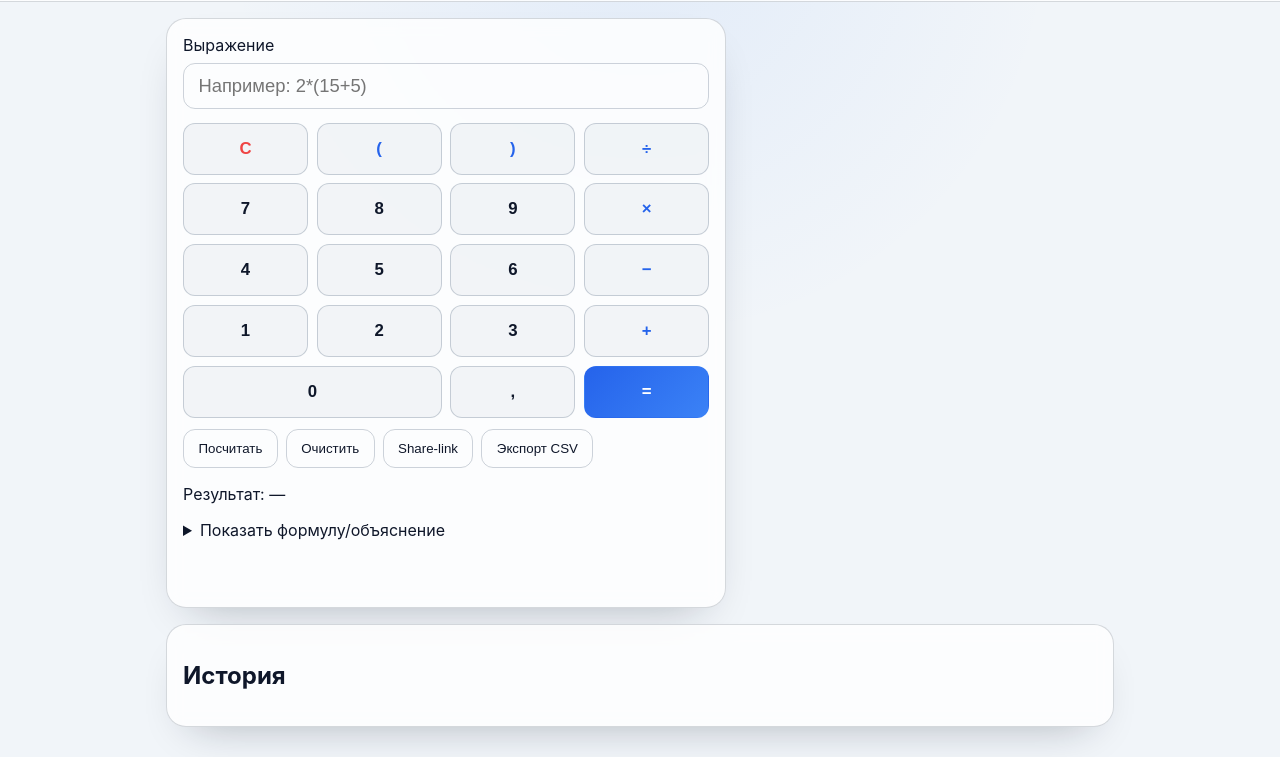
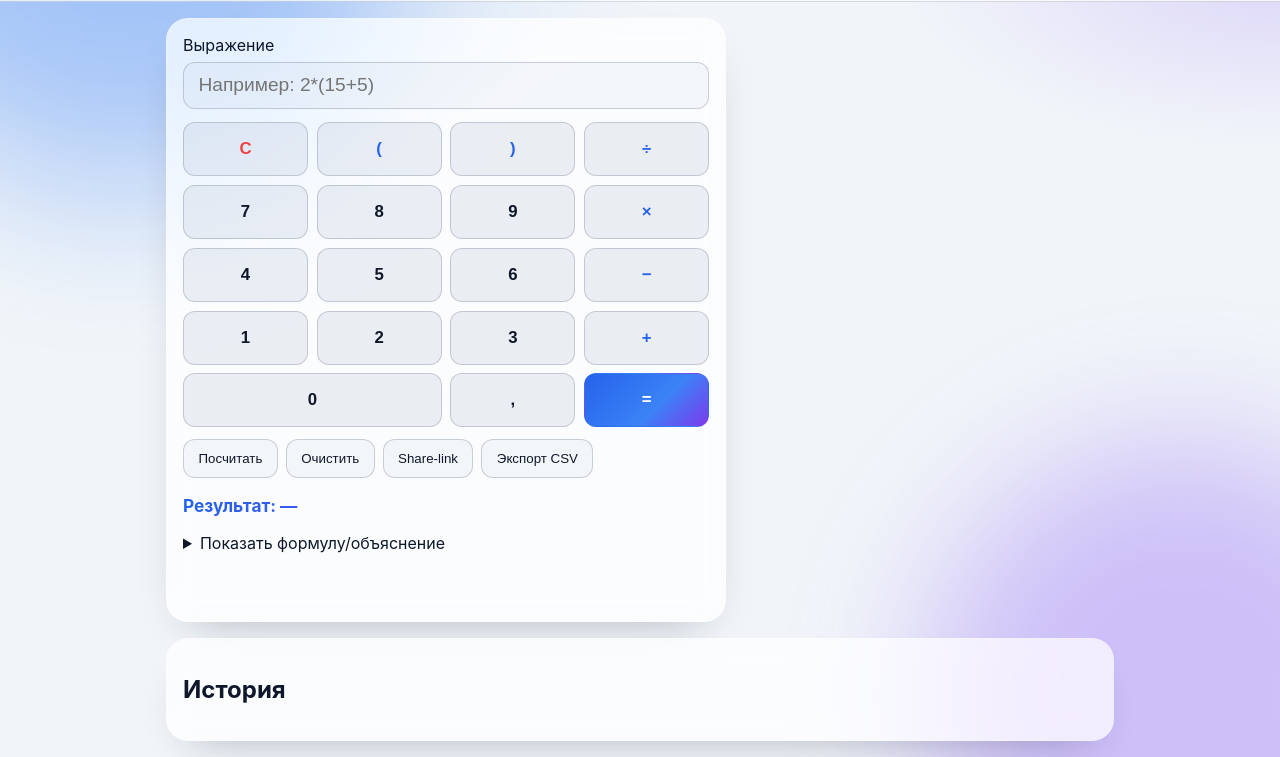
Before and after one commit to Mil1n/Calculator, a plain HTML site: page index.html in a window 1280 px wide. Shown: the part 72-829 px from the top of the page. Drawn offline with Linux system fonts and the light colour scheme.

Commit message:
Redesign UI with modern glassmorphism and animations (#2)

```diff
--- a/app.js
+++ b/app.js
@@ -41,6 +41,7 @@ function evaluate(){
     if (!Number.isFinite(result)) throw new Error('Результат не является конечным числом.');
     const rendered = fmt(result);
     $('result').textContent = `Результат: ${rendered}`;
+    $('result').animate([{transform:'scale(1)'},{transform:'scale(1.06)'},{transform:'scale(1)'}],{duration:320,easing:'ease-out'});
     $('explain').textContent = `${note}\n${explain(raw)}`.trim();
     state.history.unshift({expr: raw, result: rendered});
     saveHistory(); renderHistory();
--- a/styles.css
+++ b/styles.css
@@ -1,16 +1,18 @@
 :root {
   --bg:#f1f5f9;
   --fg:#0f172a;
-  --card:#ffffffcc;
+  --card:rgba(255,255,255,.72);
   --accent:#2563eb;
+  --accent-2:#7c3aed;
   --muted:#64748b;
   --shadow:0 20px 45px -25px #0f172a55;
 }
 :root.dark {
   --bg:#020617;
   --fg:#e2e8f0;
-  --card:#0b1220cc;
+  --card:rgba(11,18,32,.72);
   --accent:#60a5fa;
+  --accent-2:#a78bfa;
   --muted:#94a3b8;
   --shadow:0 20px 45px -25px #000;
 }
@@ -18,9 +20,34 @@
 body {
   margin:0;
   font-family:Inter,system-ui,sans-serif;
-  background:radial-gradient(circle at top, #3b82f615, transparent 40%), var(--bg);
   color:var(--fg);
+  background:
+    radial-gradient(70vw 50vh at 15% 0%, #3b82f62e, transparent 55%),
+    radial-gradient(60vw 45vh at 100% 5%, #8b5cf633, transparent 50%),
+    var(--bg);
+  min-height: 100vh;
+  overflow-x:hidden;
 }
+body::before,
+body::after{
+  content:"";
+  position:fixed;
+  width:40vmax;
+  height:40vmax;
+  border-radius:50%;
+  filter:blur(70px);
+  z-index:-1;
+  opacity:.35;
+  animation: floatBlob 14s ease-in-out infinite;
+}
+body::before{ background:#3b82f6; top:-18vmax; left:-12vmax; }
+body::after{ background:#8b5cf6; right:-12vmax; bottom:-18vmax; animation-delay:-7s; }
+
+@keyframes floatBlob {
+  0%,100% { transform:translate(0,0) scale(1); }
+  50% { transform:translate(2vmax,-2vmax) scale(1.08); }
+}
+
 header {
   display:flex;
   justify-content:space-between;
@@ -29,19 +56,30 @@ header {
   padding:1rem;
   position:sticky;
   top:0;
-  backdrop-filter:blur(12px);
+  backdrop-filter:blur(18px) saturate(160%);
   background:var(--card);
   border-bottom:1px solid #33415533;
+  z-index:20;
 }
 h1 { margin:0; letter-spacing:.2px; }
 main { max-width:980px; margin:0 auto; padding:1rem; display:grid; gap:1rem; }
 .panel {
   background:var(--card);
-  border:1px solid #33415533;
-  border-radius:20px;
+  border:1px solid #ffffff30;
+  border-radius:22px;
   padding:1rem;
-  backdrop-filter:blur(8px);
+  backdrop-filter:blur(14px) saturate(150%);
   box-shadow:var(--shadow);
+  animation: panelIn .55s ease both;
+  transition: transform .25s ease, box-shadow .25s ease;
+}
+.panel:hover{
+  transform:translateY(-2px);
+  box-shadow:0 24px 40px -30px #0f172ab0;
+}
+@keyframes panelIn {
+  from { opacity:0; transform:translateY(14px) scale(.985); }
+  to { opacity:1; transform:translateY(0) scale(1); }
 }
 .calc-panel { max-width:560px; }
 .row { display:flex; gap:.5rem; margin:.7rem 0; }
@@ -50,18 +88,38 @@ input, button, select {
   padding:.7rem .9rem;
   border-radius:12px;
   border:1px solid #64748b50;
-  background:transparent;
+  background:rgba(148,163,184,.08);
   color:inherit;
   transition:all .2s ease;
 }
 button { cursor:pointer; }
 button:hover { border-color:var(--accent); transform:translateY(-1px); }
-button:active { transform:translateY(0); }
-#expr { width:100%; font-size:1.15rem; margin-top:.45rem; }
-.error { color:#dc2626; min-height:1.2rem; }
+button:active { transform:translateY(0) scale(.98); }
+button:focus-visible, input:focus-visible, select:focus-visible{
+  outline:none;
+  box-shadow:0 0 0 3px #3b82f655;
+  border-color:var(--accent);
+}
+#expr {
+  width:100%;
+  font-size:1.2rem;
+  margin-top:.45rem;
+  font-variant-numeric: tabular-nums;
+}
+#result{
+  font-size:1.08rem;
+  font-weight:700;
+  background:linear-gradient(90deg, var(--accent), var(--accent-2));
+  -webkit-background-clip:text;
+  background-clip:text;
+  color:transparent;
+}
+.error { color:#ef4444; min-height:1.2rem; }
 .hidden { display:none; }
 .grid3 { display:grid; grid-template-columns:repeat(auto-fit,minmax(160px,1fr)); gap:.5rem; }
 #history { padding-left:1.25rem; color:var(--muted); }
+#history li{ animation: itemIn .28s ease both; }
+@keyframes itemIn { from { opacity:0; transform:translateX(-8px);} to{opacity:1;transform:none;} }
 
 .calculator-grid {
   margin-top:.85rem;
@@ -70,20 +128,26 @@ button:active { transform:translateY(0); }
   gap:.55rem;
 }
 .calculator-grid button {
-  min-height:52px;
+  min-height:54px;
   font-size:1.05rem;
-  font-weight:600;
-  background:#94a3b81a;
+  font-weight:650;
+  background:rgba(148,163,184,.16);
+}
+.calculator-grid button:hover{
+  background:rgba(148,163,184,.26);
 }
 .calculator-grid .op { color:var(--accent); }
 .calculator-grid .action { color:#ef4444; }
 .calculator-grid .equal {
-  background:linear-gradient(135deg, #2563eb, #3b82f6);
+  background:linear-gradient(135deg, #2563eb, #3b82f6 60%, #7c3aed);
   color:white;
   border-color:transparent;
 }
 .calculator-grid .span2 { grid-column:span 2; }
 
+@media (prefers-reduced-motion: reduce){
+  *,*::before,*::after{ animation:none !important; transition:none !important; }
+}
 @media (max-width:720px){
   .row{flex-wrap:wrap;}
   header{flex-direction:column; align-items:flex-start;}
```
